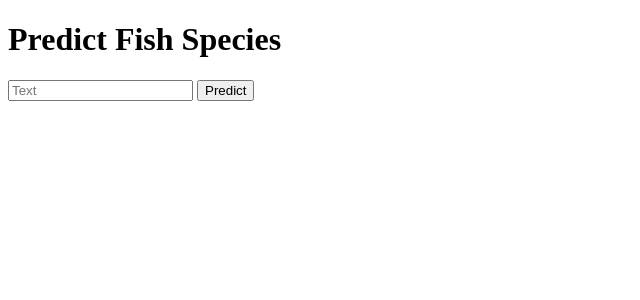
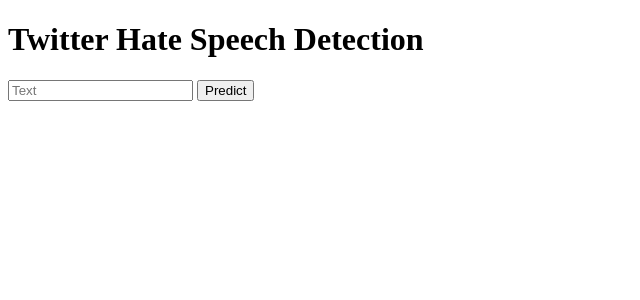
Before and after one commit to sureshk328/twitter-hate-speech, a Flask app: page / in a window 1280 px wide. Shown: the top 300 px of the page, without its empty margins (0-640 px from the left). Run offline with Flask 2, Linux system fonts and the light colour scheme; parts of the project's set-up code (start-up, migrations or seed data) failed here and were passed over.

Commit message:
Update index.html

```diff
--- a/templates/index.html
+++ b/templates/index.html
@@ -3,7 +3,7 @@
 <!--From https://codepen.io/frytyler/pen/EGdtg-->
 <head>
   <meta charset="UTF-8">
-  <title>Heroku Demo Classify Fish Species</title>
+  <title>Twitter Hate Speech Detection</title>
   <link href='https://fonts.googleapis.com/css?family=Pacifico' rel='stylesheet' type='text/css'>
 <link href='https://fonts.googleapis.com/css?family=Arimo' rel='stylesheet' type='text/css'>
 <link href='https://fonts.googleapis.com/css?family=Hind:300' rel='stylesheet' type='text/css'>
@@ -13,7 +13,7 @@
 
 <body>
  <div class="login">
-	<h1>Predict Fish Species</h1>
+	<h1>Twitter Hate Speech Detection</h1>
 
      <!-- Main Input For Receiving Query to our ML -->
     <form action="{{ url_for('predict')}}"method="post">
```
